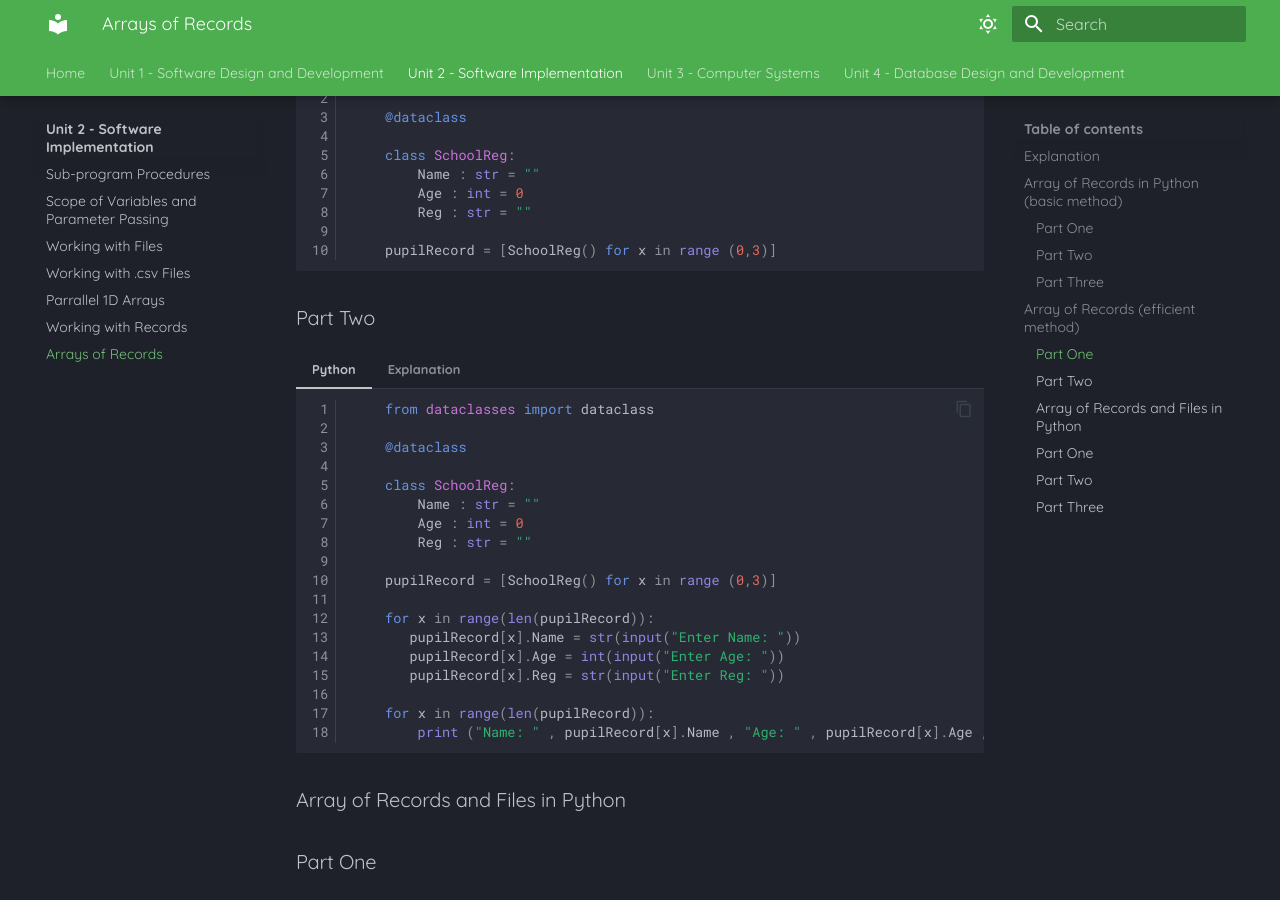
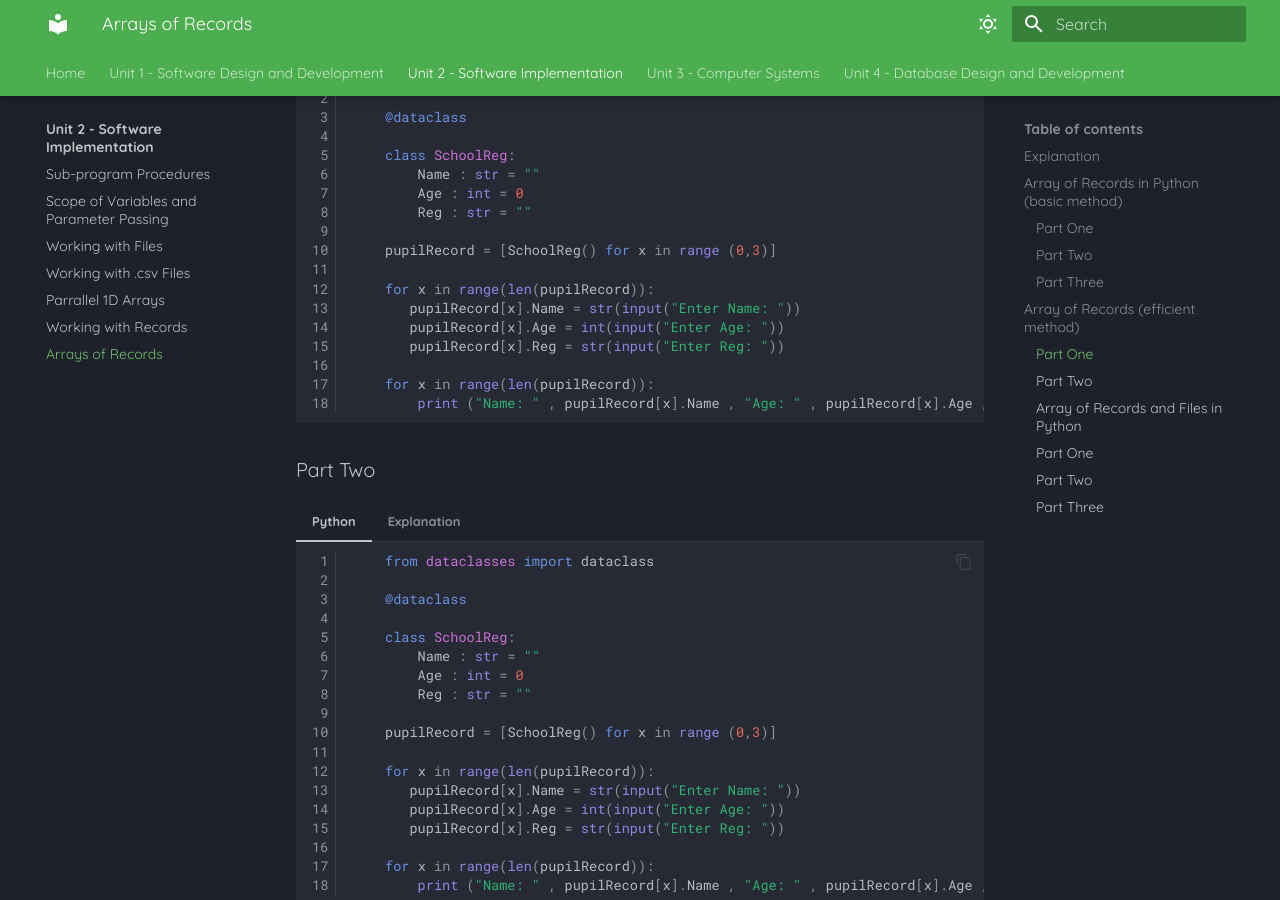
Before and after one commit to Mr-Wood-CS/Higher-Computing-Science-MD-Files, an MkDocs documentation site: the page built from docs/SI/09-Arrays-of-Records.md, in a window 1280 px wide and 900 px high, scrolled down 2024 px. Built offline with MkDocs 1.6.1 and Material for MkDocs 9.7.7, drawn with Linux system fonts in a browser that asks for light colours.

Commit message:
Update 09-Arrays-of-Records.md

````diff
--- a/docs/SI/09-Arrays-of-Records.md
+++ b/docs/SI/09-Arrays-of-Records.md
@@ -121,8 +121,7 @@ These boxes are part of a record, and we can easily look inside each one to see
 
 === "Python"
 
-    ``` python linenums="1"
-
+ 	``` python linenums="1"
 		from dataclasses import dataclass
 
 		@dataclass
@@ -133,6 +132,14 @@ These boxes are part of a record, and we can easily look inside each one to see
 		    Reg : str = ""
 
 		pupilRecord = [SchoolReg() for x in range (0,3)]
+
+		for x in range(len(pupilRecord)):
+		   pupilRecord[x].Name = str(input("Enter Name: "))
+		   pupilRecord[x].Age = int(input("Enter Age: "))
+		   pupilRecord[x].Reg = str(input("Enter Reg: "))
+
+		for x in range(len(pupilRecord)):
+		    print ("Name: " , pupilRecord[x].Name , "Age: " , pupilRecord[x].Age , "Reg: " , pupilRecord[x].Reg )
     ```
 
 === "Explanation"
````
